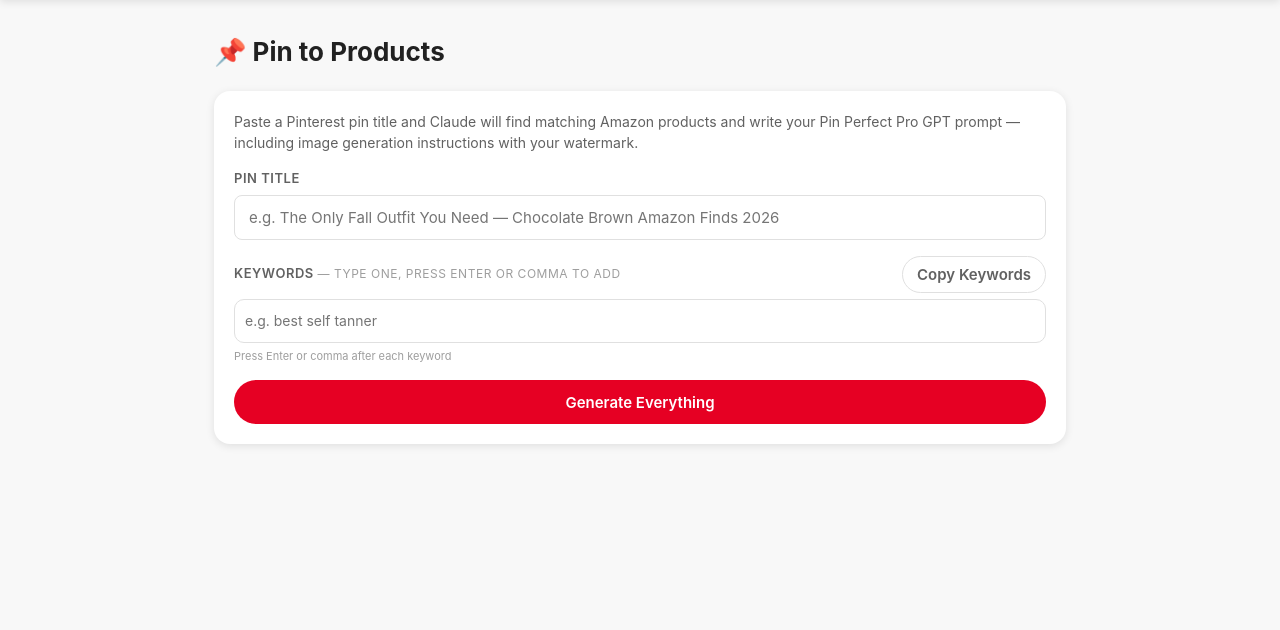
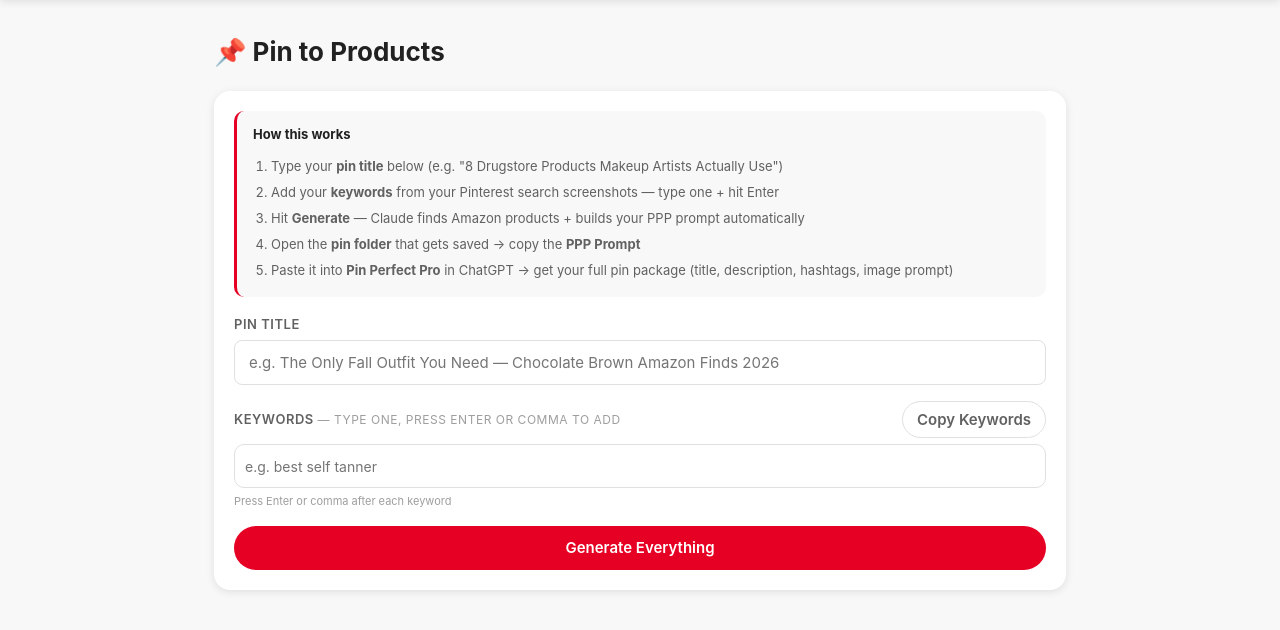
Before and after one commit to Zmoneyy/pinterest-automation, a Flask app: page /research/pin-to-products in a window 1280 px wide; the page is wider, and only the part inside the window is pictured. Shown: the part 87-717 px from the top of that part. Run offline with Flask 3, Linux system fonts and the light colour scheme; the visitor is signed in with stand-in values (Sample User, id 1); some libraries are stand-ins or nearby versions.

Commit message:
Add workflow description to Pin to Products page
Co-Authored-By: Claude Sonnet 4.6 <noreply@anthropic.com>

```diff
--- a/templates/pin_to_products.html
+++ b/templates/pin_to_products.html
@@ -6,9 +6,16 @@
 
 <div class="card" style="margin-bottom:20px;">
   <div class="card-body">
-    <p style="color:var(--gray-600);font-size:14px;margin-bottom:16px;">
-      Paste a Pinterest pin title and Claude will find matching Amazon products and write your Pin Perfect Pro GPT prompt — including image generation instructions with your watermark.
-    </p>
+    <div style="background:var(--gray-50);border-radius:10px;padding:14px 16px;margin-bottom:18px;border-left:3px solid var(--red);">
+      <div style="font-size:13px;font-weight:700;color:var(--gray-800);margin-bottom:8px;">How this works</div>
+      <ol style="font-size:13px;color:var(--gray-600);line-height:2;margin:0;padding-left:18px;">
+        <li>Type your <strong>pin title</strong> below (e.g. "8 Drugstore Products Makeup Artists Actually Use")</li>
+        <li>Add your <strong>keywords</strong> from your Pinterest search screenshots — type one + hit Enter</li>
+        <li>Hit <strong>Generate</strong> — Claude finds Amazon products + builds your PPP prompt automatically</li>
+        <li>Open the <strong>pin folder</strong> that gets saved → copy the <strong>PPP Prompt</strong></li>
+        <li>Paste it into <strong>Pin Perfect Pro</strong> in ChatGPT → get your full pin package (title, description, hashtags, image prompt)</li>
+      </ol>
+    </div>
 
     <div class="form-group">
       <label>Pin Title</label>
```
